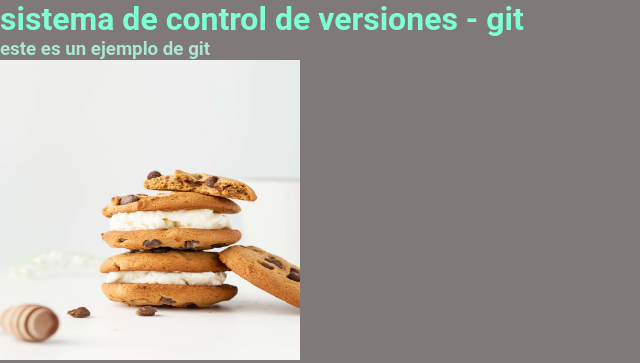
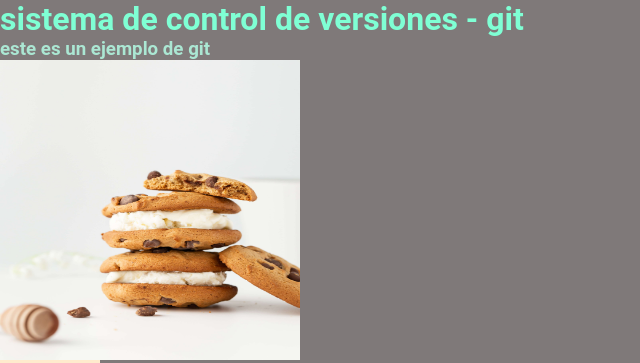
Before and after one commit to ausporcel/gitprueba2021, a plain HTML site: page index.html in a window 1280 px wide. Shown: the top 363 px of the page, 0-640 px from the left. Drawn offline with Linux system fonts and the light colour scheme.

Commit message:
mi primer commit en la rama_dos

```diff
--- a/estilos.css
+++ b/estilos.css
@@ -18,3 +18,9 @@ h1 {
 h3 {
     color: rgb(171, 231, 211);
 }
+
+.divImagenes {
+    width: 100px;
+    background-color: blanchedalmond;
+
+}
--- a/index.html
+++ b/index.html
@@ -11,7 +11,7 @@
     <h1>sistema de control de versiones - git</h1>
     <h3>este es un ejemplo de git</h3>
 
-    <div>
+    <div class="divImagenes">
         <img src="./imgenes/cookies (1).jpg" width="300px" height="300px" alt="cookies con chips">
     </div>
 
```
